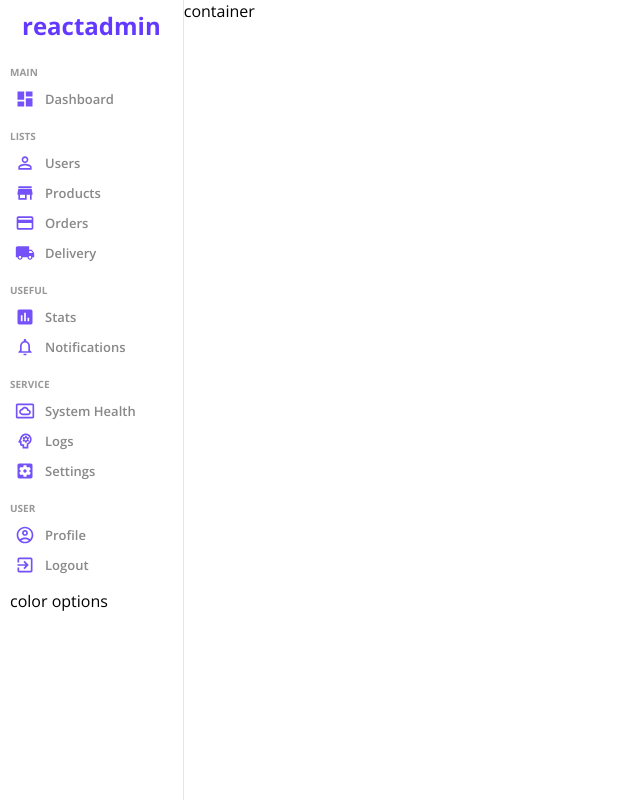
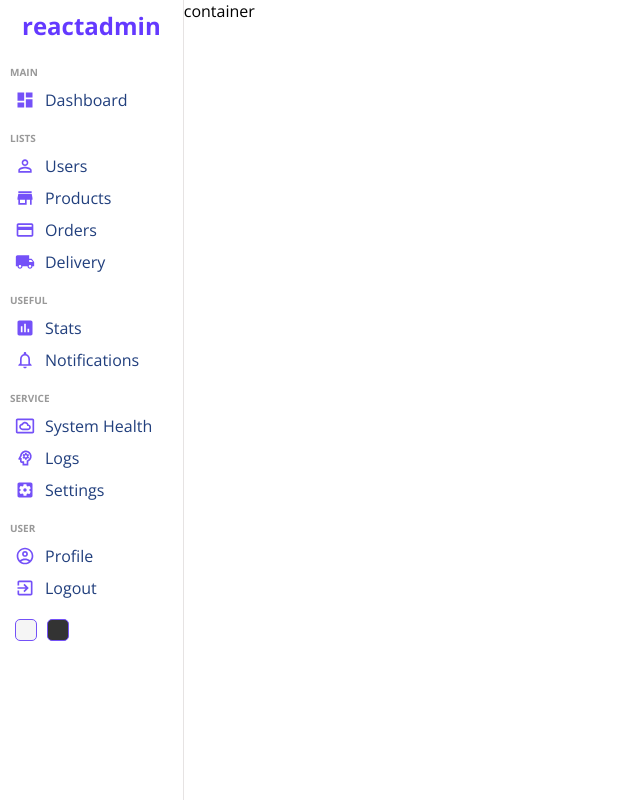
Before and after one commit to chizobavictory/react_dashboard, a React (Create React App) app: page / in a window 1280 px wide. Shown: the whole page, without its empty margins (0-640 px from the left). Built offline with nearby package versions, Linux system fonts and the light colour scheme.

Commit message:
Sidebar component 🧩

```diff
--- a/src/components/sidebar/Sidebar.tsx
+++ b/src/components/sidebar/Sidebar.tsx
@@ -76,7 +76,10 @@ const Sidebar = () => {
           </li>
         </ul>
       </div>
-      <div className="bottom">color options</div>
+      <div className="bottom">
+        <div className="colorOption"></div>
+        <div className="colorOption"></div>
+      </div>
     </div>
   )
 }
--- a/src/components/sidebar/sidebar.scss
+++ b/src/components/sidebar/sidebar.scss
@@ -54,9 +54,9 @@
         }
 
         span{
-            font-size: 13px;
-            font-weight: 600;
-            color: #888;
+            font-size: 16px;
+            font-weight: 400;
+            color: #213F7D;
             margin-left: 10px;
         }
       }
```
